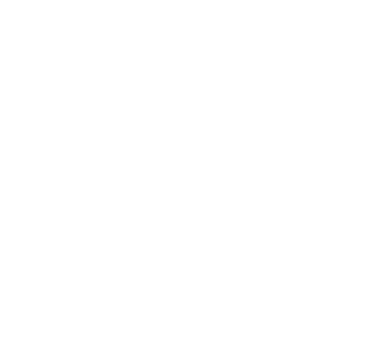
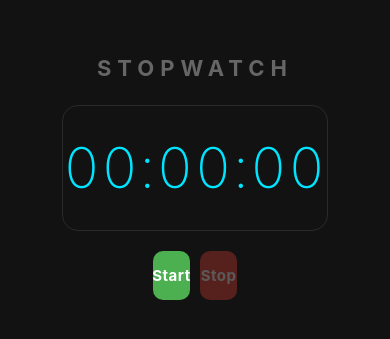
Before and after one commit to jackson-girard/App_Stopwatch, a React Native app: screen / in a window 390 px wide. Shown: the part 239-578 px from the top of the page. Built offline with nearby package versions, Linux system fonts and the light colour scheme.

Commit message:
Added Button component and base Start/Stop/Timer view components

```diff
--- a/App.tsx
+++ b/App.tsx
@@ -61,8 +61,44 @@
   const handleClearLaps = () => setLaps([]);
   const handleRemoveLap = (id: string) => setLaps((prev) => prev.filter((lap) => lap.id !== id));
 
+  return (
+    <View style={styles.container}>
+      <Text style={styles.title}>Stopwatch</Text>
+
+      <View style={styles.timerCard}>
+        <Text style={styles.timer}>{formatTime(time)}</Text>
+      </View>
+
+      <View style={styles.buttonRow}>
+        {!isRunning ? (
+          <Button label="Start" onPress={handleStart} color="#4CAF50" />
+        ) : (
+          <Button label="Pause" onPress={handlePause} color="#FFC107" />
+        )}
+        <Button label="Stop" onPress={handleStop} color="#F44336" disabled={!isRunning && time === 0} />
+      </View>
+    </View>
+  )
+
 }
 
+type ButtonProps = {
+  label: string;
+  onPress: () => void;
+  color: string;
+  disabled?:boolean;
+};
+
+const Button = ({label, onPress, color, disabled = false}: ButtonProps) => (
+  <TouchableOpacity
+    style={[styles.button, {backgroundColor:color}, disabled && styles.buttonDisabled]}
+    onPress={onPress}
+    disabled={disabled}
+    activeOpacity={0.75}
+  >
+    <Text style={styles.buttonText}>{label}</Text>
+  </TouchableOpacity>
+);
 
 const styles = StyleSheet.create({
   container: {
```
